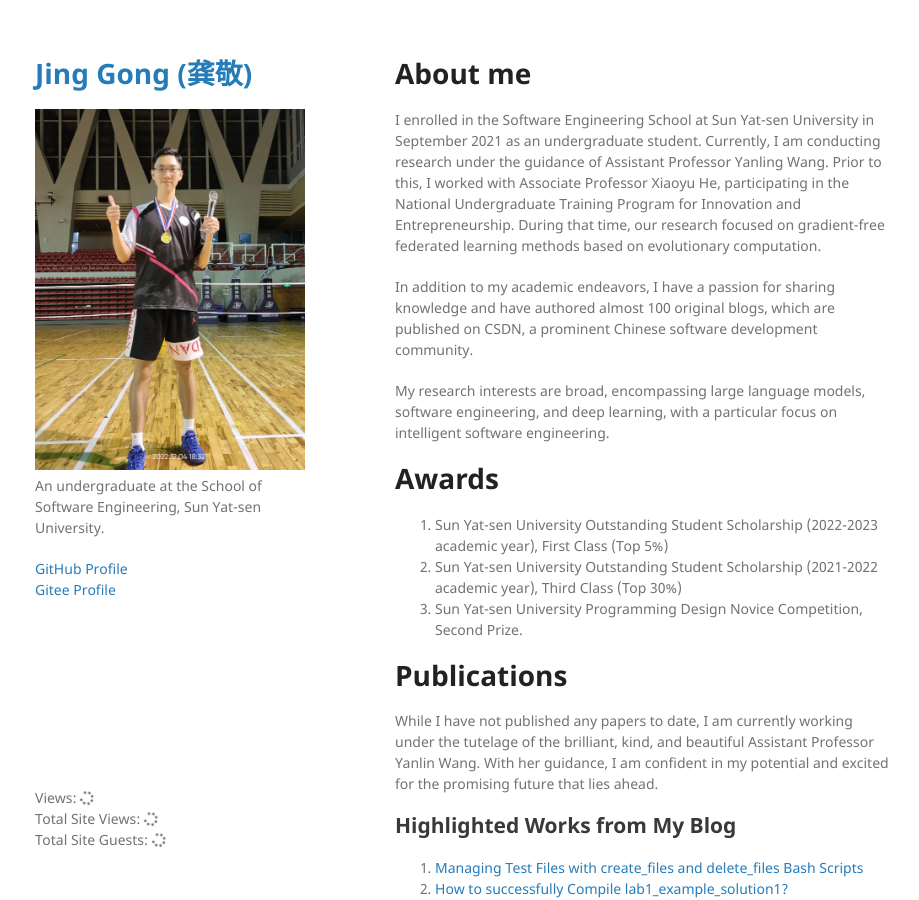
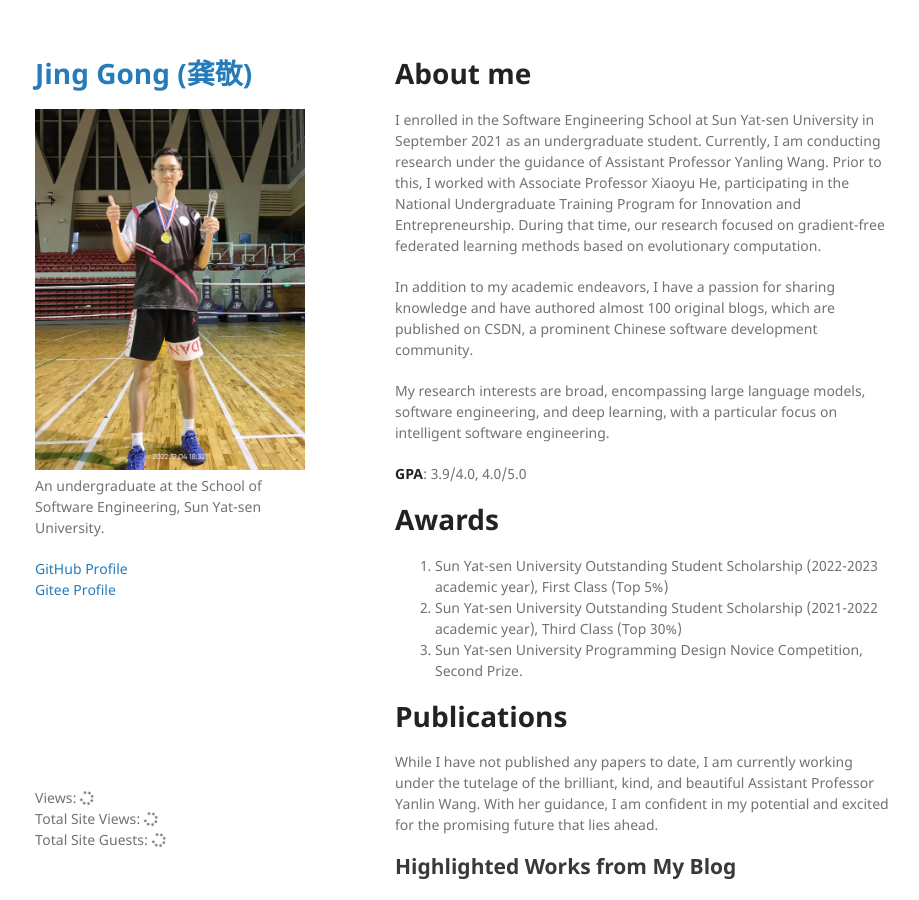
Before and after one commit to MikingG/MikingG.github.io, a Jekyll site: the page built from index.md, in a window 1280 px wide and 900 px high. Shown: the whole window, without its empty margins (175-1094 px from the left). Built offline with Jekyll 4.4.1, drawn with Linux system fonts in a browser that asks for light colours; nearby versions of some CDN libraries; comment, search, counter and statistics services are not loaded; our own code applies the rules of GitHub Pages for plain Markdown files.

Commit message:
Update index.md

```diff
--- a/index.md
+++ b/index.md
@@ -9,6 +9,7 @@ In addition to my academic endeavors, I have a passion for sharing knowledge and
 
 My research interests are broad, encompassing large language models, software engineering, and deep learning, with a particular focus on intelligent software engineering.
 
+**GPA**: 3.9/4.0, 4.0/5.0
 
 # Awards
 
```
